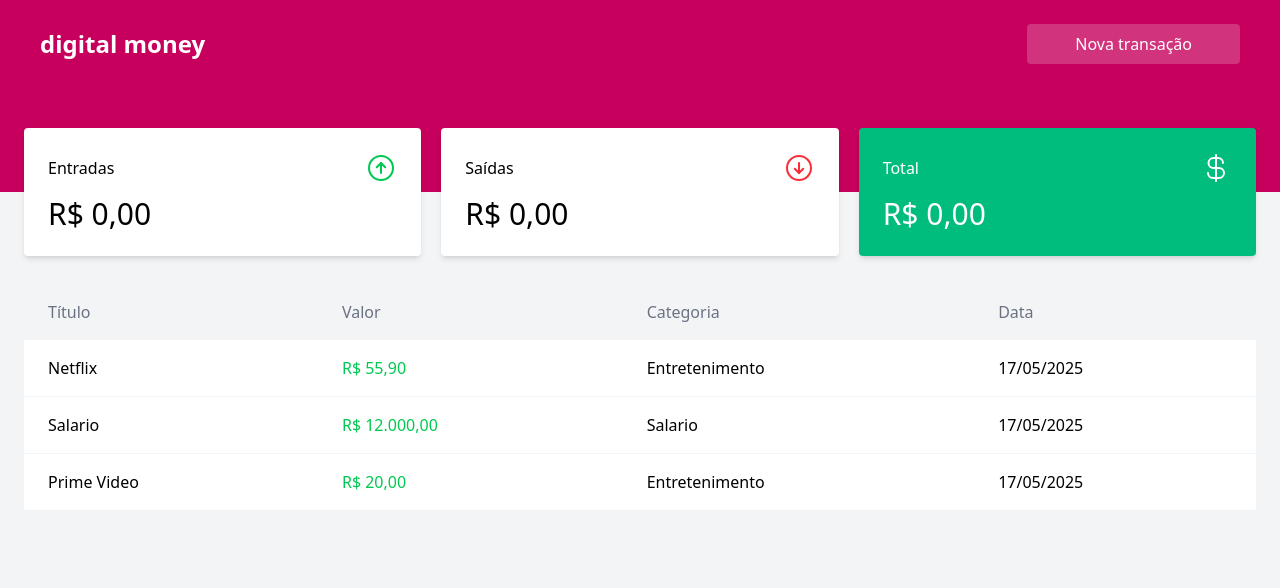
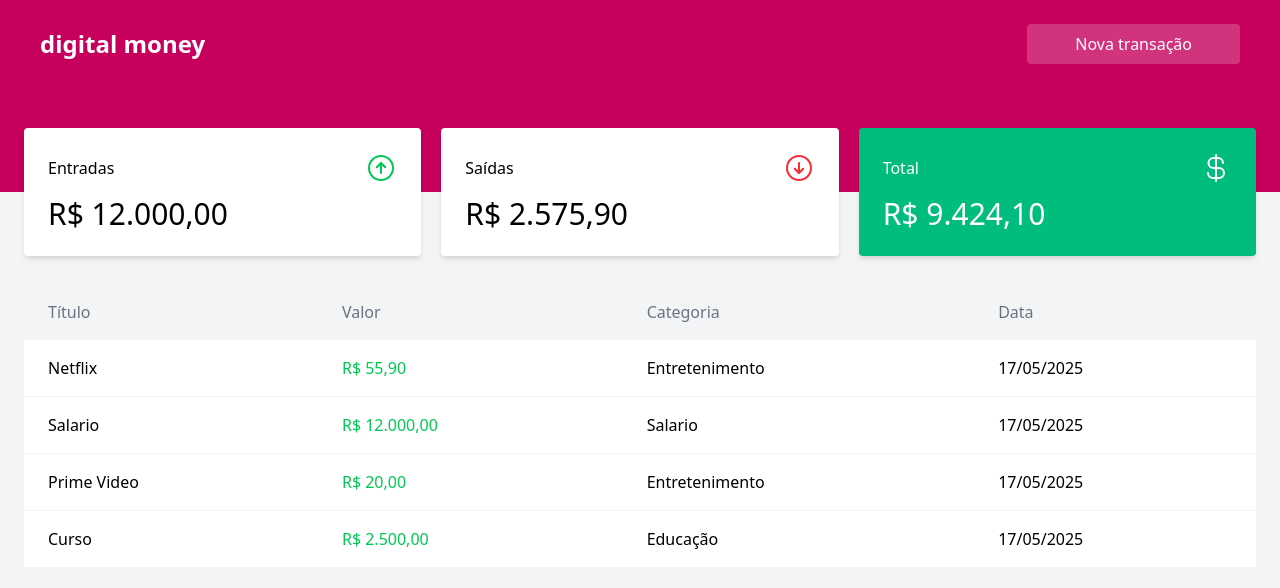
Before and after one commit to souzaaxt/projeto-react, a React (Vite) app: page /transactions in a window 1280 px wide. Shown: the top 588 px of the page. Built offline with nearby package versions, Linux system fonts and the light colour scheme; data requests are answered from the project's data file.

Commit message:
adicionado pagina dinamica para exibir dados da transacao

```diff
--- a/db.json
+++ b/db.json
@@ -4,7 +4,7 @@
       "id": "1",
       "title": "Netflix",
       "price": 55.9,
-      "type": "withdraw",
+      "transactionType": "withdraw",
       "category": "Entretenimento",
       "date": "17/05/2025"
     },
@@ -23,6 +23,14 @@
       "category": "Entretenimento",
       "transactionType": "withdraw",
       "date": "17/05/2025"
+    },
+    {
+      "id": "950a",
+      "title": "Curso",
+      "price": 2500,
+      "category": "Educação",
+      "transactionType": "withdraw",
+      "date": "17/05/2025"
     }
   ]
 }
--- a/package.json
+++ b/package.json
@@ -14,6 +14,7 @@
     "@heroicons/react": "^2.2.0",
     "@tailwindcss/vite": "^4.1.3",
     "axios": "^1.9.0",
+    "date-fns": "^4.1.0",
     "json-server": "^1.0.0-beta.3",
     "phosphor-react": "^1.4.1",
     "react": "^19.0.0",
--- a/src/components/CardTransaction/CardTransaction.jsx
+++ b/src/components/CardTransaction/CardTransaction.jsx
@@ -1,10 +1,9 @@
-import { ArrowCircleUp } from "phosphor-react";
-
 function CardTransaction({
   title,
   background,
   textColor = "text-black",
   icon,
+  amount = 0,
 }) {
   return (
     <div
@@ -14,7 +13,12 @@ function CardTransaction({
         <span>{title}</span>
         {icon}
       </div>
-      <strong className="text-3xl font-medium mt-1">R$ 0,00</strong>
+      <strong className="text-3xl font-medium mt-1">
+        {amount.toLocaleString("pt-BR", {
+          style: "currency",
+          currency: "BRL",
+        })}
+      </strong>
     </div>
   );
 }
--- a/src/components/ModalNewTransaction/ModalNewTransaction.jsx
+++ b/src/components/ModalNewTransaction/ModalNewTransaction.jsx
@@ -8,15 +8,15 @@ import axios from "axios";
 import { ArrowCircleDown, ArrowCircleUp } from "phosphor-react";
 import { useState } from "react";
 import ButtonTypeTransaction from "../ButtonTypeTransaction/ButtonTypeTransaction";
+import { format } from "date-fns";
 
 export default function ModalNewTransaction({ open, setOpen }) {
   const [title, setTitle] = useState("");
   const [price, setPrice] = useState(0);
   const [category, setCategory] = useState("");
 
-  const [transactionType, setTransactionType] = useState("deposit");
+  const [transactionType, setTransactionType] = useState("");
 
-  console.log(transactionType);
   function handleChangeTitle(ev) {
     setTitle(ev);
   }
@@ -39,7 +39,7 @@ export default function ModalNewTransaction({ open, setOpen }) {
       price: Number(price),
       category,
       transactionType,
-      date: "17/05/2025",
+      date: format(new Date(), "dd/MM/yyyy"),
     });
 
     setOpen(false);
--- a/src/main.jsx
+++ b/src/main.jsx
@@ -4,6 +4,7 @@ import './index.css'
 import { BrowserRouter, Route, Routes } from 'react-router-dom';
 import LoginPage from './pages/Login.jsx';
 import TransactionsPage from './pages/Transactions.jsx';
+import TransactionDetails from './pages/TransactionDetails.jsx';
 
 createRoot(document.getElementById('root')).render(
   <StrictMode>
@@ -11,6 +12,7 @@ createRoot(document.getElementById('root')).render(
       <Routes>
         <Route path='/' element={<LoginPage />} />
         <Route path='/transactions' element={<TransactionsPage />} />
+        <Route path='/transactions/:id' element={<TransactionDetails />} />
       </Routes>
     </BrowserRouter>
   </StrictMode>,
--- /dev/null
+++ b/src/pages/TransactionDetails.jsx
@@ -0,0 +1,11 @@
+import { useParams } from "react-router-dom";
+
+export default function TransactionDetails() {
+    const params = useParams();
+    const { id } = params;
+
+    console.log(id);
+    return (
+        <h1>Detalhes da Transação {id}</h1>
+    )
+}
--- a/src/pages/Transactions.jsx
+++ b/src/pages/Transactions.jsx
@@ -3,11 +3,19 @@ import CardTransaction from "../components/CardTransaction/CardTransaction";
 import ModalNewTransaction from "../components/ModalNewTransaction/ModalNewTransaction";
 import axios from "axios";
 import { useEffect, useState } from "react";
+import { useNavigate } from "react-router-dom";
 
 function TransactionsPage() {
   const [allTransactions, setAllTransactions] = useState([]);
   const [open, setOpen] = useState(false);
 
+  const navigate = useNavigate();
+
+  function handleEditTransaction(id) {
+    navigate("/transactions/" + id);
+  }
+
+  console.log(allTransactions);
   async function fetchTransactions() {
     const transactions = await axios.get("http://localhost:3000/transactions");
 
@@ -22,8 +30,25 @@ function TransactionsPage() {
     fetchTransactions();
   }, []);
 
-  console.log(allTransactions);
+  const depositsResult = allTransactions.reduce((prev, current) => {
+    if (current.transactionType === "deposit") {
+      return prev + current.price;
+    }
 
+    return prev;
+  }, 0);
+
+  const withdrawsResult = allTransactions.reduce((prev, current) => {
+    if (current.transactionType === "withdraw") {
+      return prev + current.price;
+    }
+
+    return prev;
+  }, 0);
+
+  const total = depositsResult - withdrawsResult;
+
+  console.log(withdrawsResult);
   return (
     <div className="min-h-screen flex flex-col bg-gray-100">
       <header className="w-full bg-pink-700 py-6 pb-32 px-4 md:px-10">
@@ -31,7 +56,10 @@ function TransactionsPage() {
           <h1 className="text-white text-xl md:text-2xl font-bold">
             digital money
           </h1>
-          <button className="bg-white/20 px-12 rounded py-2 hover:bg-white/30 text-white border-0 cursor-pointer" onClick={handleOpenModal}>
+          <button
+            className="bg-white/20 px-12 rounded py-2 hover:bg-white/30 text-white border-0 cursor-pointer"
+            onClick={handleOpenModal}
+          >
             Nova transação
           </button>
         </div>
@@ -41,11 +69,13 @@ function TransactionsPage() {
           <CardTransaction
             title="Entradas"
             background="bg-white"
+            amount={depositsResult}
             icon={<ArrowCircleUp className="text-green-500" size={32} />}
           />
 
           <CardTransaction
             title="Saídas"
+            amount={withdrawsResult}
             background="bg-white"
             icon={<ArrowCircleDown className="text-red-500" size={32} />}
           />
@@ -53,6 +83,7 @@ function TransactionsPage() {
           <CardTransaction
             title="Total"
             background="bg-emerald-500"
+            amount={total}
             icon={<CurrencyDollar size={32} />}
             textColor="text-white"
           />
@@ -71,10 +102,19 @@ function TransactionsPage() {
             <tbody className="divide-y divide-gray-100">
               {allTransactions.map((transaction, index) => {
                 return (
-                  <tr className="hover:bg-gray-50 bg-white" key={index}>
+                  <tr
+                    className="hover:bg-gray-50 bg-white"
+                    key={index}
+                    onClick={() => {
+                      handleEditTransaction(transaction.id);
+                    }}
+                  >
                     <td className="px-6 py-4">{transaction.title}</td>
                     <td className="px-6 py-4 text-green-500 font-medium">
-                      {transaction.price.toLocaleString("pt-BR", { style: "currency", currency: "BRL" })}
+                      {transaction.price.toLocaleString("pt-BR", {
+                        style: "currency",
+                        currency: "BRL",
+                      })}
                     </td>
                     <td className="px-6 py-4">{transaction.category}</td>
                     <td className="px-6 py-4">{transaction.date}</td>
```
Also changed, not shown: 1 other file (tests, documents, lock files or other folders).
